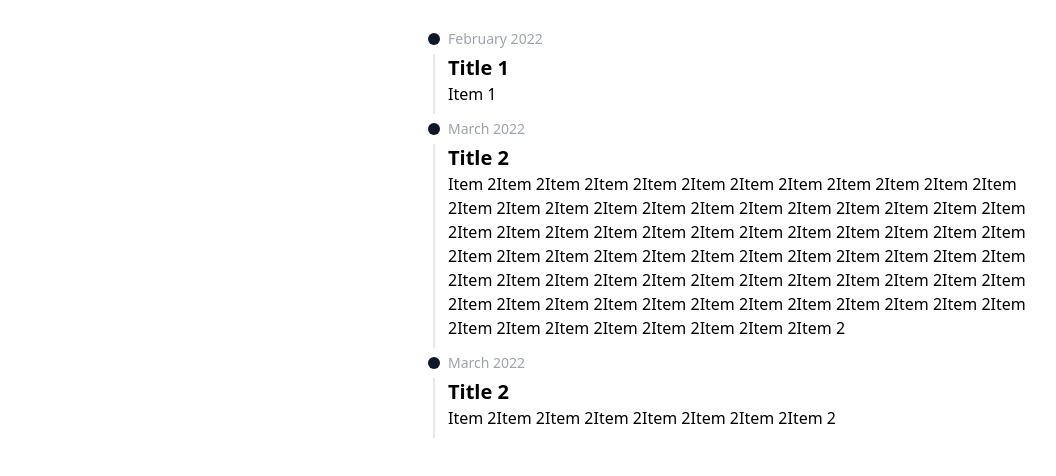
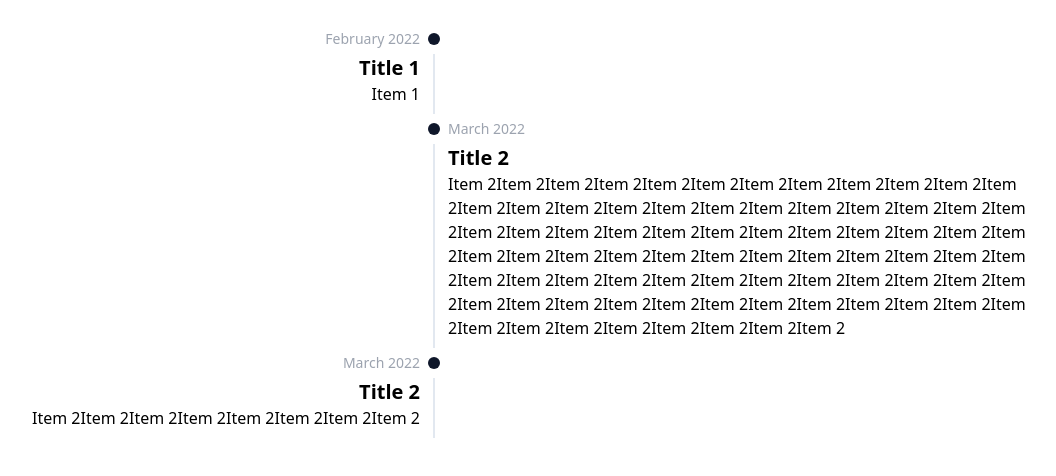
Before and after one commit to iTsygancov/rhtl, a React (Vite) app: page / in a window 1280 px wide. Shown: the top 476 px of the page, without its empty margins (206-1262 px from the left). Built offline with nearby package versions, Linux system fonts and the light colour scheme.

Commit message:
fix: enable separator customization

```diff
--- a/src/App.tsx
+++ b/src/App.tsx
@@ -9,7 +9,7 @@ import {
 function App() {
   return (
     <div className='container mx-auto'>
-      <Timeline>
+      <Timeline position='alternate-reverse'>
         <TimelineItem>
           <TimelineHeader>
             <TimelineTitle>February 2022</TimelineTitle>
--- a/src/components/ui/timeline.tsx
+++ b/src/components/ui/timeline.tsx
@@ -131,8 +131,8 @@ const TimelineSeparator = React.forwardRef<
 >(({ className, children, ...props }, ref) => {
   return (
     children || (
-      <div ref={ref} className={cn("flex gap-2", className)} {...props}>
-        <div className='mx-auto w-0.5 bg-slate-200'></div>
+      <div ref={ref} className='flex gap-2' {...props}>
+        <div className={cn("mx-auto w-0.5 bg-slate-200", className)}></div>
       </div>
     )
   );
@@ -243,6 +243,25 @@ const TimelineContent = React.forwardRef<HTMLDivElement, TimelineContentProps>(
     const isOddIndex = orderindex && orderindex % 2 === 1;
     const isEvenIndex = orderindex && orderindex % 2 === 0;
 
+    // const separatorChild = React.Children.toArray(children).map((child) => {
+    //   if (React.isValidElement(child) && child.type === TimelineSeparator) {
+    //     return React.cloneElement(child, {
+    //       style: {
+    //         width: icon.current?.offsetWidth
+    //       }
+    //     } as unknown as React.HTMLAttributes<HTMLDivElement>);
+    //   }
+    // });
+
+    const separatorChild = React.Children.toArray(children).find(
+      (child) => React.isValidElement(child) && child.type === TimelineSeparator
+    ) as
+      | React.ReactElement<
+          unknown,
+          string | React.JSXElementConstructor<unknown>
+        >
+      | undefined;
+
     return (
       <div
         ref={ref}
@@ -257,13 +276,19 @@ const TimelineContent = React.forwardRef<HTMLDivElement, TimelineContentProps>(
         {(position === "left" ||
           position === "default" ||
           (position === "alternate" && isOddIndex) ||
-          (position === "alternate-reverse" && isEvenIndex)) && (
+          (position === "alternate-reverse" && isEvenIndex)) &&
+          ((separatorChild &&
+            React.cloneElement(separatorChild, {
+              style: {
+                width: icon.current?.offsetWidth
+              }
+            } as unknown as React.HTMLAttributes<HTMLDivElement>)) || (
             <TimelineSeparator
               style={{
                 width: icon.current?.offsetWidth
               }}
             />
-        )}
+          ))}
         <div
           className={cn(
             "flex-1 pb-2",
@@ -276,13 +301,19 @@ const TimelineContent = React.forwardRef<HTMLDivElement, TimelineContentProps>(
         {(position === "right" ||
           position === "default-reverse" ||
           (position === "alternate" && isEvenIndex) ||
-          (position === "alternate-reverse" && isOddIndex)) && (
+          (position === "alternate-reverse" && isOddIndex)) &&
+          ((separatorChild &&
+            React.cloneElement(separatorChild, {
+              style: {
+                width: icon.current?.offsetWidth
+              }
+            } as unknown as React.HTMLAttributes<HTMLDivElement>)) || (
             <TimelineSeparator
               style={{
                 width: icon.current?.offsetWidth
               }}
             />
-        )}
+          ))}
         {(position === "default-reverse" ||
           (position === "alternate" && isEvenIndex) ||
           (position === "alternate-reverse" && isOddIndex)) && (
```
Lines whose indentation alone changed are shown as unchanged.
